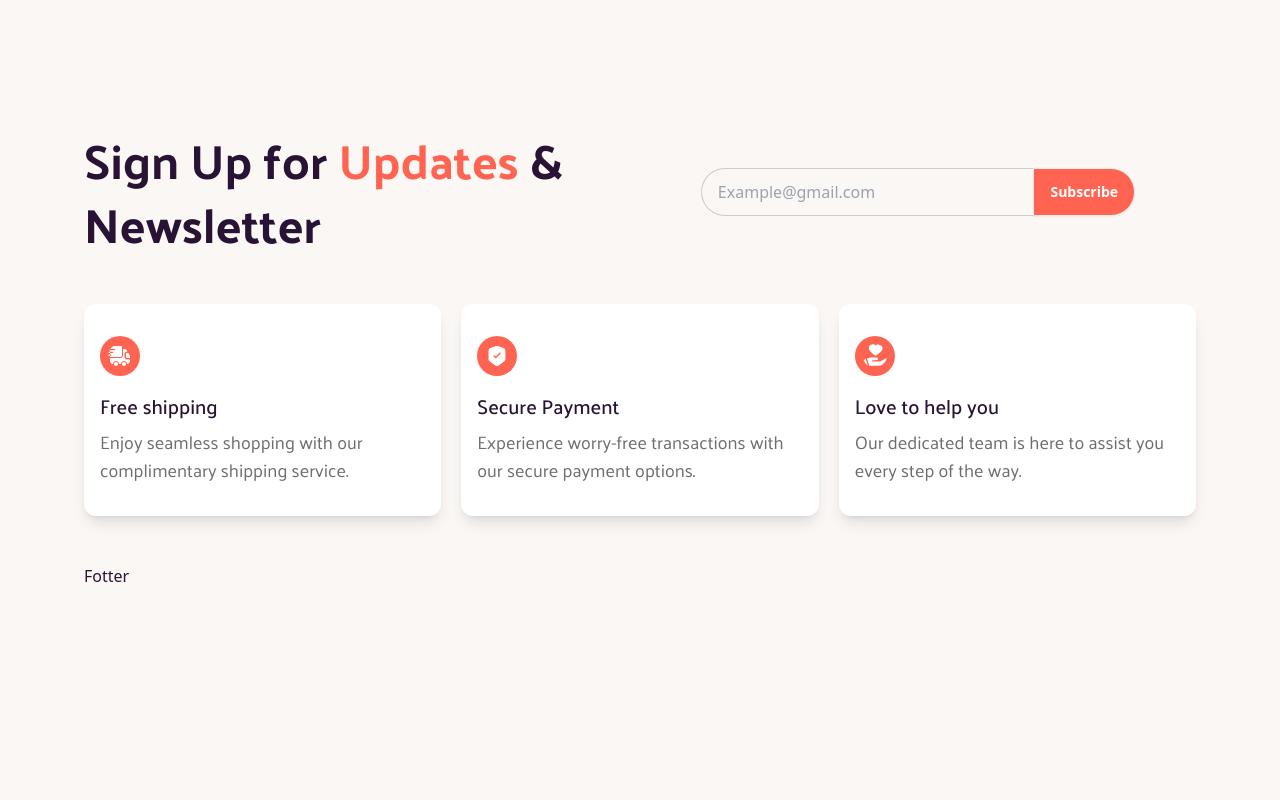
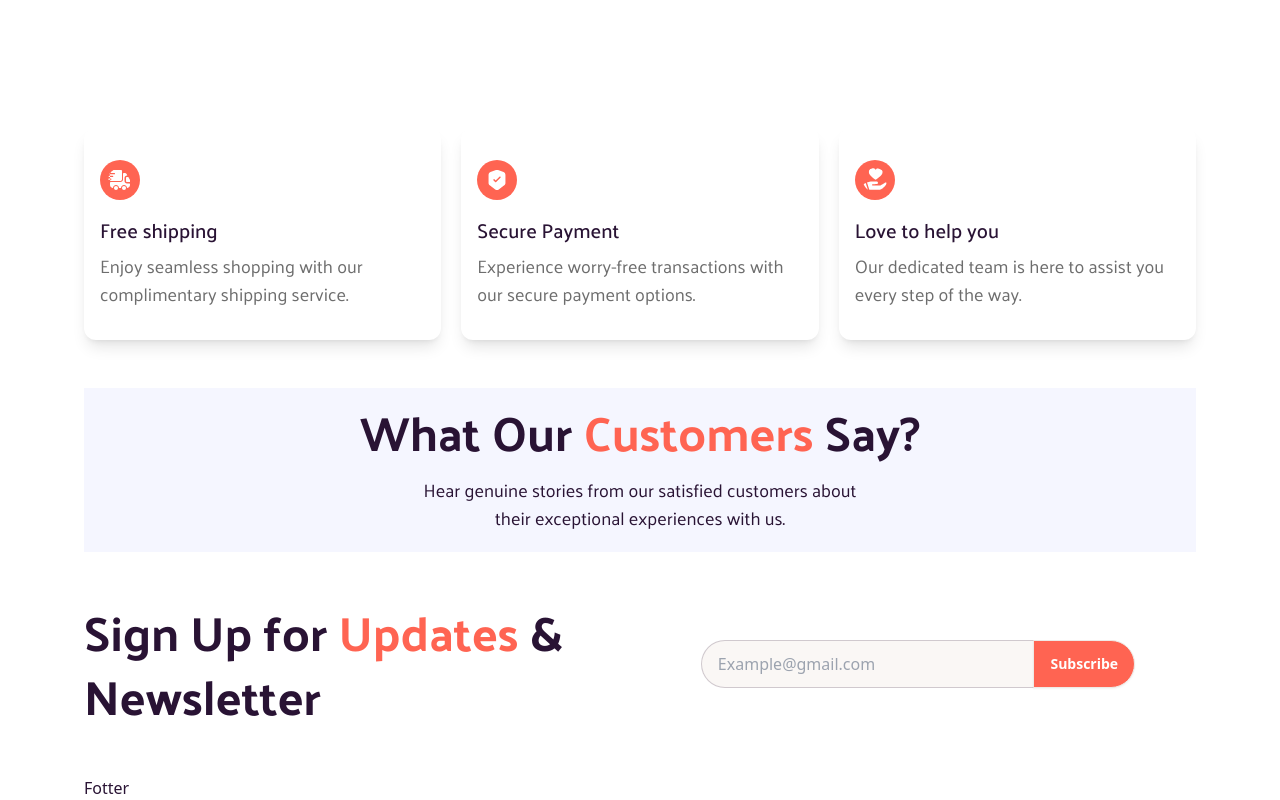
Before and after one commit to foadEbrahimi/Nike_Store, a React (Create React App) app: page / in a window 1280 px wide. Shown: the part 1657-2457 px from the top of the page. Before the commit the page ends 2245 px from the top, so only its background shows below. Built offline with nearby package versions, Linux system fonts and the light colour scheme.

Commit message:
Add Content Customer Section

```diff
--- a/src/App.js
+++ b/src/App.js
@@ -5,14 +5,16 @@ import About from './pages/About/About';
 import Signup from './pages/Signup/Signup';
 import Footer from './pages/Footer/Footer';
 import Services from './pages/Services/Services';
+import Customer from './pages/Customer/Customer';
 
 export default function App() {
   return (
     <div className="px-5 space-y-12">
       <Products />
       <About />
+      <Services />
+      <Customer />
       <Signup />
-      <Services />
       <Footer />
     </div>
   );
--- a/src/index.css
+++ b/src/index.css
@@ -4,9 +4,9 @@
 :root {
   --primary: rgb(255 100 82);
 }
-/* body {
-  background-color: #202020;
-} */
+body {
+  background-color: white;
+}
 @font-face {
   font-family: 'Montserrat';
   src: url('./assets/fonts/Palanuin/Palanquin-Regular.ttf') format(truetype);
--- /dev/null
+++ b/src/pages/Customer/Customer.jsx
@@ -0,0 +1,17 @@
+import React from 'react';
+
+export default function Customer() {
+  return (
+    <div className='bg-bgcustomer py-5'>
+      <div className='flex flex-col items-center justify-center gap-5'>
+        <h1 className="text-5xl font-PalanquinBold text-center">
+          What Our <span className="text-Primary">Customers</span> Say?
+        </h1>
+        <p className="text-lg font-Montserrat text-center max-w-[28rem]">
+          Hear genuine stories from our satisfied customers about their
+          exceptional experiences with us.
+        </p>
+      </div>
+    </div>
+  );
+}
--- a/tailwind.config.js
+++ b/tailwind.config.js
@@ -6,6 +6,7 @@ module.exports = {
       colors: {
         Primary: 'rgb(255 100 82)',
         SubTitle: 'rgb(109 109 109)',
+        bgcustomer: '#F5F6FF',
       },
       fontFamily: {
         ArialRounded: ['Arial Rounded MT'],
```
Also changed, not shown: src/Components/Customer/Card.jsx (added).
